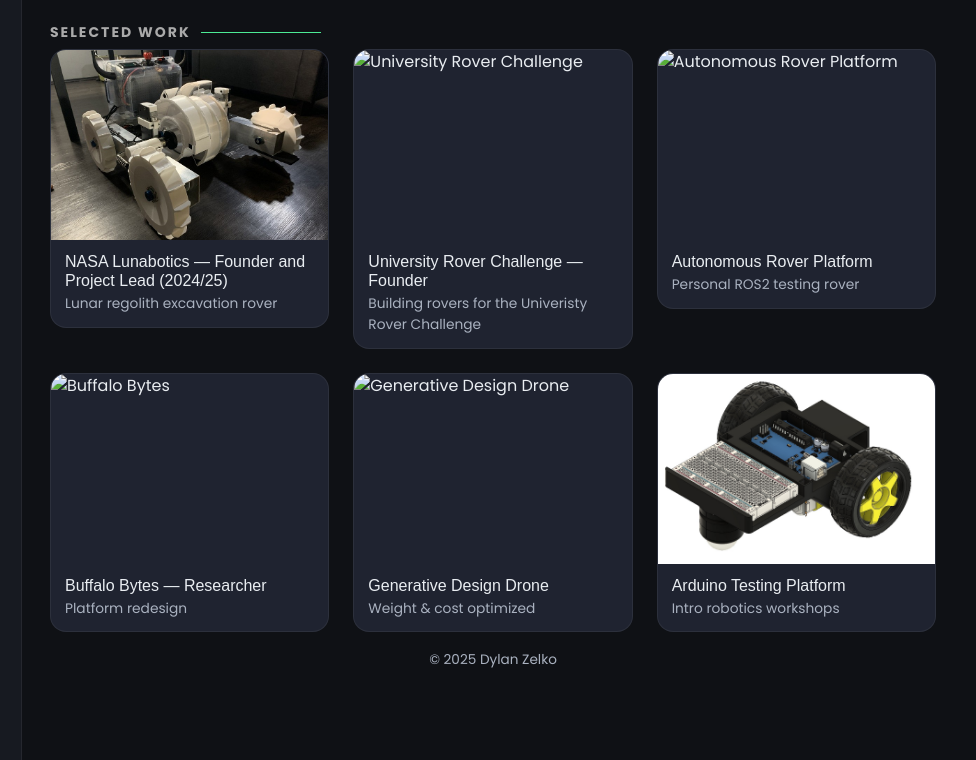
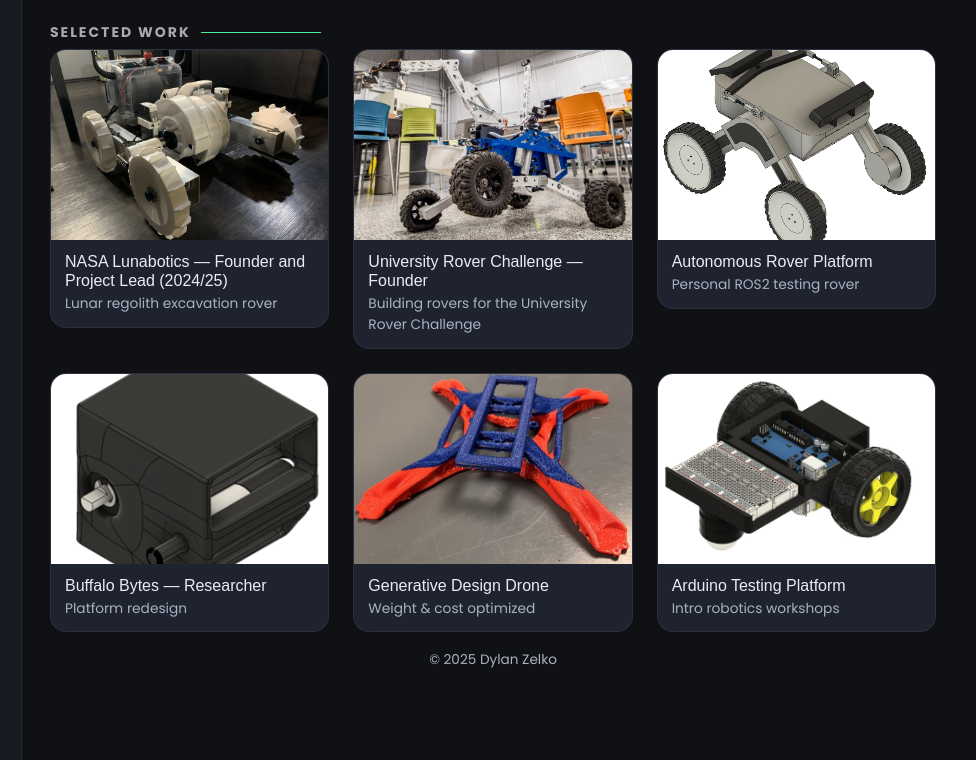
Before and after one commit to dylan-zel/dylanzelko.github.io, a plain HTML site: page index.html in a window 1280 px wide. Shown: the top 760 px of the page, 304-1280 px from the left. Drawn offline with Linux system fonts and the light colour scheme.

Commit message:
Update index.html

```diff
--- a/index.html
+++ b/index.html
@@ -128,11 +128,11 @@
         </div>
 
         <div class="row gy-4">
-          <!-- Project 1: Lunabotics -->
+          <!-- Project 1 -->
           <div class="col-sm-6 col-lg-4">
             <a href="#p1" class="glightbox project-link" data-gallery="portfolio">
               <div class="project">
-                <img src="assets/img/portfolio/portfolio-1.jpg" alt="UB Lunabotics">
+                <img src="assets/img/portfolio/portfolio-1.jpg" alt="NASA Lunabotics">
                 <div class="p-body">
                   <h5>NASA Lunabotics — Founder and Project Lead (2024/25)</h5>
                   <div class="meta">Lunar regolith excavation rover</div>
@@ -141,24 +141,24 @@
             </a>
           </div>
 
-          <!-- Project 2: University Rover Challenge -->
+          <!-- Project 2 -->
           <div class="col-sm-6 col-lg-4">
             <a href="#p2" class="glightbox project-link" data-gallery="portfolio">
               <div class="project">
-                <img src="assets/img/portfolio/portfolio-2.jpg" alt="University Rover Challenge">
+                <img src="assets/img/portfolio/portfolio-2.png" alt="University Rover Challenge">
                 <div class="p-body">
                   <h5>University Rover Challenge — Founder</h5>
-                  <div class="meta">Building rovers for the Univeristy Rover Challenge</div>
+                  <div class="meta">Building rovers for the University Rover Challenge</div>
                 </div>
               </div>
             </a>
           </div>
 
-          <!-- Project 3: Autonomous Rover Platform -->
+          <!-- Project 3 -->
           <div class="col-sm-6 col-lg-4">
             <a href="#p3" class="glightbox project-link" data-gallery="portfolio">
               <div class="project">
-                <img src="assets/img/portfolio/portfolio-3.jpg" alt="Autonomous Rover Platform">
+                <img src="assets/img/portfolio/portfolio-3.png" alt="Autonomous Rover Platform">
                 <div class="p-body">
                   <h5>Autonomous Rover Platform</h5>
                   <div class="meta">Personal ROS2 testing rover</div>
@@ -167,11 +167,11 @@
             </a>
           </div>
 
-          <!-- Project 4: Buffalo Bytes -->
+          <!-- Project 4 -->
           <div class="col-sm-6 col-lg-4">
             <a href="#p4" class="glightbox project-link" data-gallery="portfolio">
               <div class="project">
-                <img src="assets/img/portfolio/portfolio-4.jpg" alt="Buffalo Bytes">
+                <img src="assets/img/portfolio/portfolio-4.png" alt="Buffalo Bytes">
                 <div class="p-body">
                   <h5>Buffalo Bytes — Researcher</h5>
                   <div class="meta">Platform redesign</div>
@@ -180,11 +180,11 @@
             </a>
           </div>
 
-          <!-- Project 5: Generative Design Drone -->
+          <!-- Project 5 -->
           <div class="col-sm-6 col-lg-4">
             <a href="#p5" class="glightbox project-link" data-gallery="portfolio">
               <div class="project">
-                <img src="assets/img/portfolio/portfolio-5.jpg" alt="Generative Design Drone">
+                <img src="assets/img/portfolio/portfolio-5.png" alt="Generative Design Drone">
                 <div class="p-body">
                   <h5>Generative Design Drone</h5>
                   <div class="meta">Weight & cost optimized</div>
@@ -193,7 +193,7 @@
             </a>
           </div>
 
-          <!-- Project 6: Arduino Testing Platform -->
+          <!-- Project 6 -->
           <div class="col-sm-6 col-lg-4">
             <a href="#p6" class="glightbox project-link" data-gallery="portfolio">
               <div class="project">
@@ -230,7 +230,7 @@
 
   <div id="p2" class="glightbox-desc">
     <div class="glightbox-content">
-      <img src="assets/img/portfolio/portfolio-2.jpg" alt="">
+      <img src="assets/img/portfolio/portfolio-2.png" alt="">
       <div class="glx-body">
         <h3 class="glx-title">University Rover Challenge — Founder</h3>
         <div class="glx-meta">Mars analog rover • Modular subsystems</div>
@@ -245,7 +245,7 @@
 
   <div id="p3" class="glightbox-desc">
     <div class="glightbox-content">
-      <img src="assets/img/portfolio/portfolio-3.jpg" alt="">
+      <img src="assets/img/portfolio/portfolio-3.png" alt="">
       <div class="glx-body">
         <h3 class="glx-title">Autonomous Rover Platform</h3>
         <div class="glx-meta">ROS2 & autonomy testbed</div>
@@ -260,7 +260,7 @@
 
   <div id="p4" class="glightbox-desc">
     <div class="glightbox-content">
-      <img src="assets/img/portfolio/portfolio-4.jpg" alt="">
+      <img src="assets/img/portfolio/portfolio-4.png" alt="">
       <div class="glx-body">
         <h3 class="glx-title">Buffalo Bytes — Researcher</h3>
         <div class="glx-meta">Generative design • Robust assembly</div>
@@ -275,7 +275,7 @@
 
   <div id="p5" class="glightbox-desc">
     <div class="glightbox-content">
-      <img src="assets/img/portfolio/portfolio-5.jpg" alt="">
+      <img src="assets/img/portfolio/portfolio-5.png" alt="">
       <div class="glx-body">
         <h3 class="glx-title">Generative Design Drone</h3>
         <div class="glx-meta">3D-printed chassis • Force distribution</div>
```
